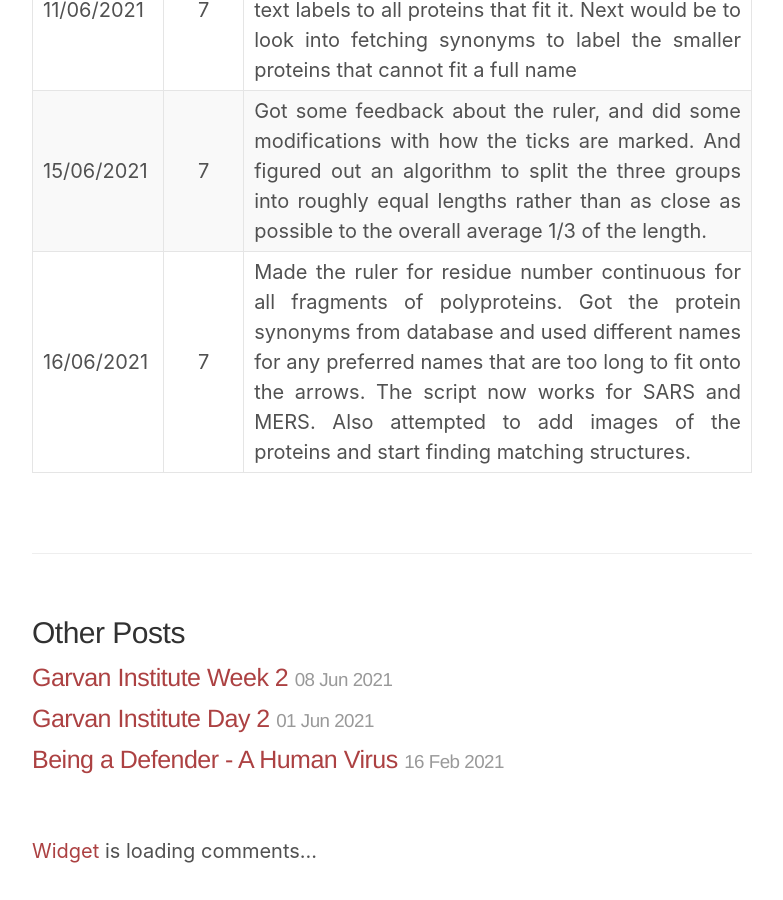
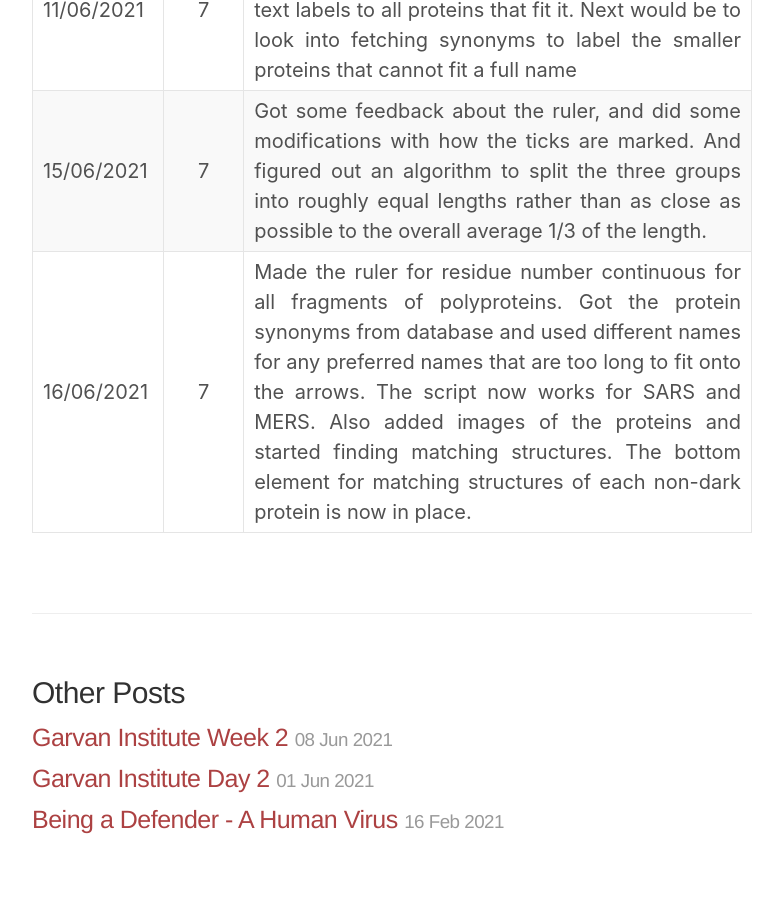
Before and after one commit to Key-Puncher/key-puncher.github.io, a Jekyll site: the page built from _posts/2021-06-08-garvan-institute-activity-log.md, in a window 1280 px wide and 900 px high, scrolled down 1401 px. Shown: the whole window, without its empty margins (248-1031 px from the left). Built offline with Jekyll 4.4.1, drawn with Linux system fonts in a browser that asks for light colours; a style sheet for code colours, icons or effects is not loaded; before the commit the page ends 2267 px from its top, so only the background shows below that.

Commit message:
Update 2021-06-08-garvan-institute-activity-log.md

```diff
--- a/_posts/2021-06-08-garvan-institute-activity-log.md
+++ b/_posts/2021-06-08-garvan-institute-activity-log.md
@@ -14,4 +14,4 @@ title: Garvan Institute Activity Log
 | 09/06/2021 | 7 | Was able to split polyprotein 1ab into polyprotein a and polyprotein b. Also was able to scale the proteins to fit window size, and seperate the ones that do not fit into new lines. Started work on an axis |
 | 11/06/2021 | 7 | Added a ruler to the larger proteins, and smaller labels to sub 300 amino acid proteins. Also added text labels to all proteins that fit it. Next would be to look into fetching synonyms to label the smaller proteins that cannot fit a full name |
 | 15/06/2021 | 7 | Got some feedback about the ruler, and did some modifications with how the ticks are marked. And figured out an algorithm to split the three groups into roughly equal lengths rather than as close as possible to the overall average 1/3 of the length. |
-| 16/06/2021 | 7 | Made the ruler for residue number continuous for all fragments of polyproteins. Got the protein synonyms from database and used different names for any preferred names that are too long to fit onto the arrows. The script now works for SARS and MERS. Also attempted to add images of the proteins and start finding matching structures. |
+| 16/06/2021 | 7 | Made the ruler for residue number continuous for all fragments of polyproteins. Got the protein synonyms from database and used different names for any preferred names that are too long to fit onto the arrows. The script now works for SARS and MERS. Also added images of the proteins and started finding matching structures. The bottom element for matching structures of each non-dark protein is now in place. |
```
